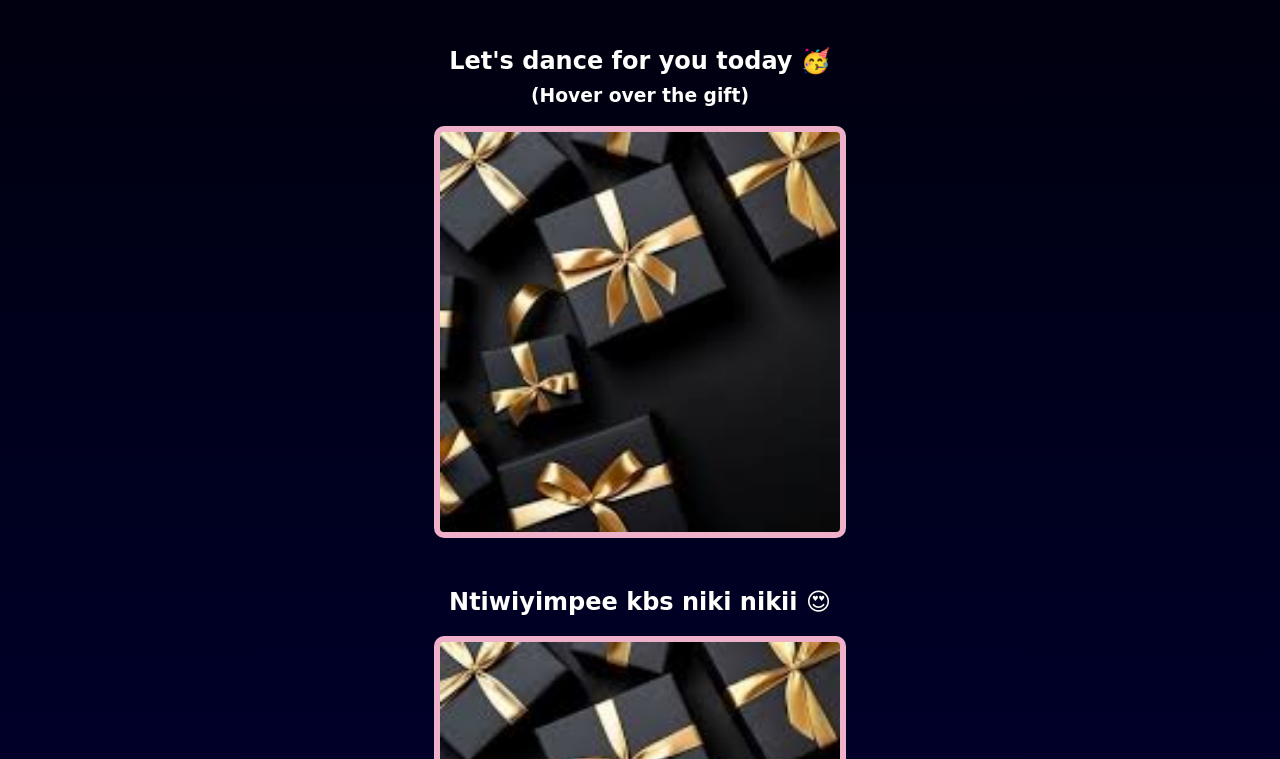
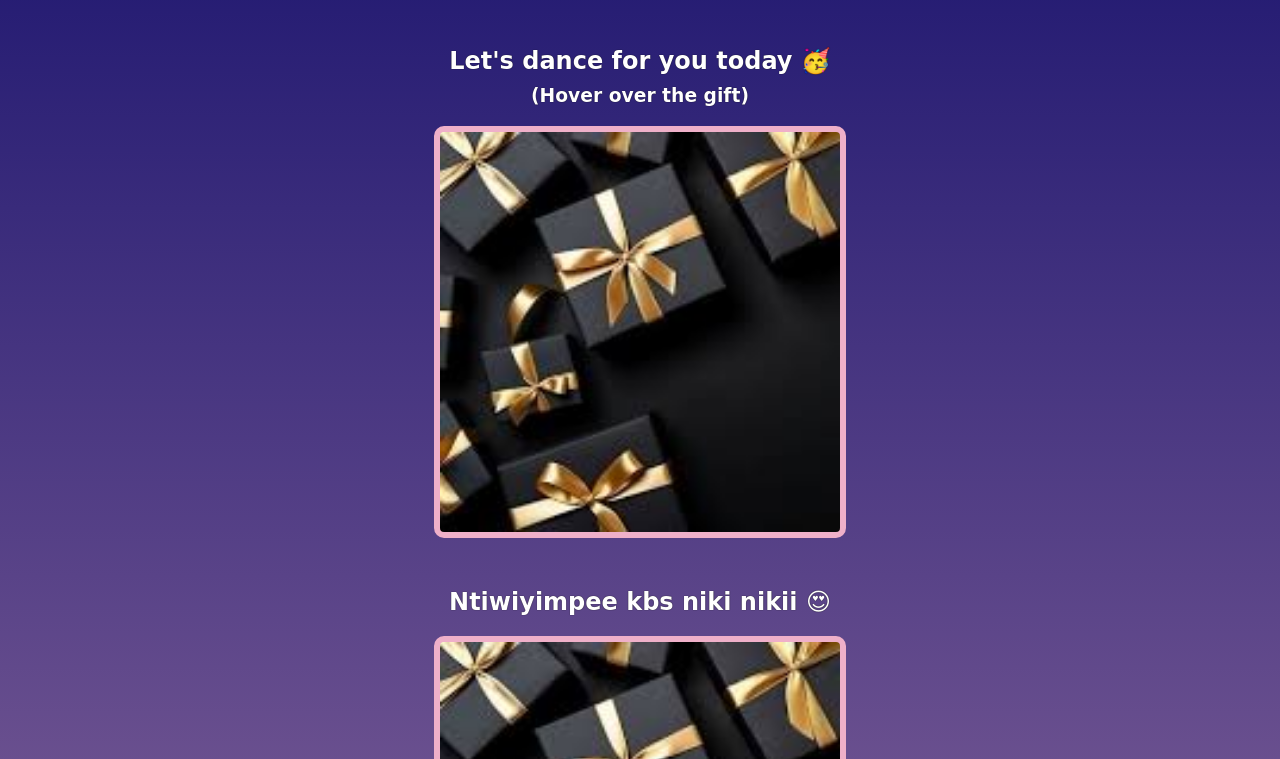
Before and after one commit to 4rGervais/Gift, a plain HTML site: page index.html in a window 1280 px wide. Shown: the part 446-1205 px from the top of the page. Drawn offline with Linux system fonts and the light colour scheme; a web font is replaced by a local one.

Commit message:
Update style.css

```diff
--- a/style.css
+++ b/style.css
@@ -1,7 +1,7 @@
 body {
     text-align: center;
     font-family: 'Happy Monkey', cursive;
-    background: linear-gradient(black, rgb(0, 0, 100));
+    background: linear-gradient(rgb(0, 0, 100), pink);
     color: #ffffff;
 }
 
```
